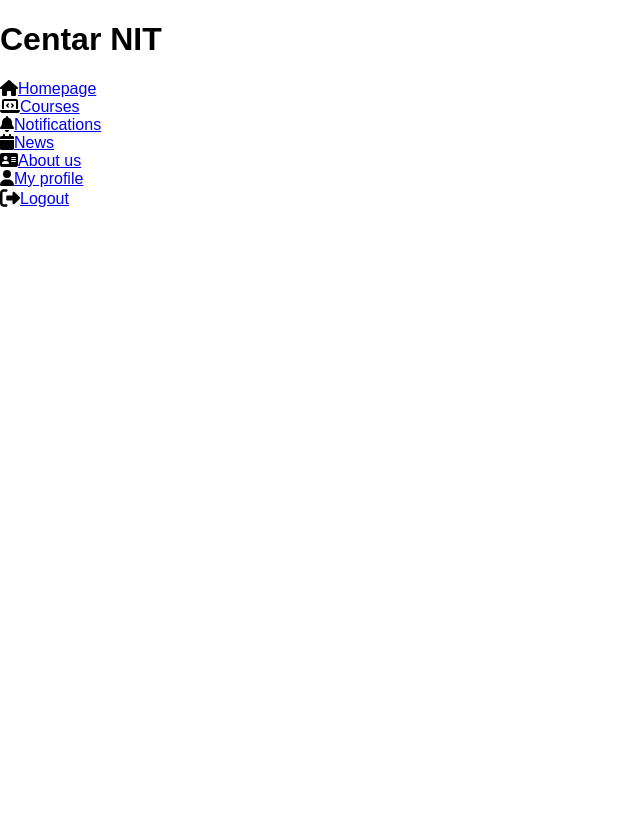
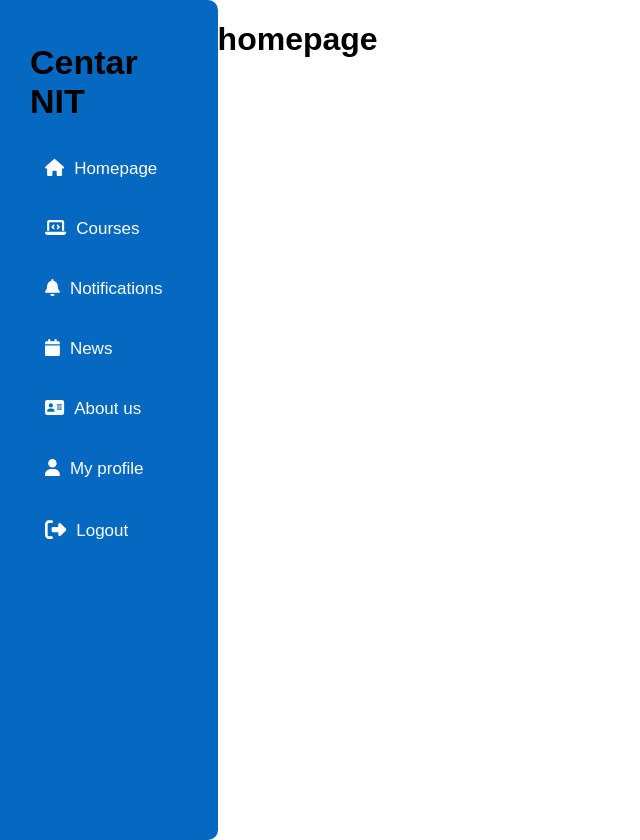
Before and after one commit to janajolovic/centar_nit, a React (Create React App) app: page / in a window 1280 px wide. Shown: the whole page, without its empty margins (0-640 px from the left). Before the commit the page ends 800 px from the top, so only its background shows below. Built offline with nearby package versions, Linux system fonts and the light colour scheme.

Commit message:
sidebar try

```diff
--- a/src/components/Homepage/Homepage.jsx
+++ b/src/components/Homepage/Homepage.jsx
@@ -1,10 +1,14 @@
 import React from "react";
 import Sidebar from "../Sidebar/Sidebar";
+import classes from "./Homepage.module.css"
 
 
 const Homepage = () => {
     return (
-        <Sidebar/>
+        <div className={classes.app}>
+            <Sidebar/>
+            <h1>homepage</h1>
+        </div>
     )
 }
 
--- /dev/null
+++ b/src/components/Homepage/Homepage.module.css
@@ -0,0 +1,4 @@
+.app {
+    display: flex;
+    height: 100vh;
+}
--- a/src/components/Sidebar/Sidebar.jsx
+++ b/src/components/Sidebar/Sidebar.jsx
@@ -1,38 +1,147 @@
-import React from "react";
+import React, { useState } from "react";
 import { Link } from "react-router-dom";
 import { FontAwesomeIcon } from "@fortawesome/react-fontawesome";
+import classes from "./Sidebar.module.css";
+
 const Sidebar = () => {
+  const [isHover, setIsHover] = useState(true);
   return (
-    <div>
+    <div className={classes.sidebar_container}>
+      {isHover ? (
+        <div className={classes.sidebar}>
           <h1 style={{ color: "black" }}>Centar NIT</h1>
-      <div>
+          <div
+            onClick={() => {
+              setIsHover(!isHover);
+            }}
+            className={classes.icons}
+          >
             <FontAwesomeIcon icon="fa-solid fa-house" />
             <Link to="/">Homepage</Link>
           </div>
-      <div>
+          <div
+            onClick={() => {
+              setIsHover(!isHover);
+            }}
+            className={classes.icons}
+          >
             <FontAwesomeIcon icon="fa-solid fa-laptop-code" />
             <Link to="/">Courses</Link>
           </div>
-      <div>
+          <div
+            onClick={() => {
+              setIsHover(!isHover);
+            }}
+            className={classes.icons}
+          >
             <FontAwesomeIcon icon="fa-solid fa-bell" />
             <Link to="/">Notifications</Link>
           </div>
-      <div>
+          <div
+            onClick={() => {
+              setIsHover(!isHover);
+            }}
+            className={classes.icons}
+          >
             <FontAwesomeIcon icon="fa-solid fa-calendar" />
             <Link to="/">News</Link>
           </div>
-      <div>
+          <div
+            onClick={() => {
+              setIsHover(!isHover);
+            }}
+            className={classes.icons}
+          >
             <FontAwesomeIcon icon="fa-solid fa-address-card" />
             <Link to="/">About us</Link>
           </div>
-      <div>
+          <div
+            onClick={() => {
+              setIsHover(!isHover);
+            }}
+            className={classes.icons}
+          >
             <FontAwesomeIcon icon="fa-solid fa-user" />
             <Link to="/">My profile</Link>
           </div>
-      <div>
-        <FontAwesomeIcon icon={["fas", "fa-right-from-bracket"]} size="lg" />
+          <div
+            onClick={() => {
+              setIsHover(!isHover);
+            }}
+            className={classes.icons}
+          >
+            <FontAwesomeIcon
+              icon={["fas", "fa-right-from-bracket"]}
+              size="lg"
+            />
             <Link to="/">Logout</Link>
           </div>
+        </div>
+      ) : (
+        <div className={classes.sidebar_container_close}>
+          <div className={classes.sidebar}>
+            <div
+              onClick={() => {
+                setIsHover(!isHover);
+              }}
+              className={classes.icons_close}
+            >
+              <FontAwesomeIcon icon="fa-solid fa-house" />
+            </div>
+            <div
+              onClick={() => {
+                setIsHover(!isHover);
+              }}
+              className={classes.icons_close}
+            >
+              <FontAwesomeIcon icon="fa-solid fa-laptop-code" />
+            </div>
+            <div
+              onClick={() => {
+                setIsHover(!isHover);
+              }}
+              className={classes.icons_close}
+            >
+              <FontAwesomeIcon icon="fa-solid fa-bell" />
+            </div>
+            <div
+              onClick={() => {
+                setIsHover(!isHover);
+              }}
+              className={classes.icons_close}
+            >
+              <FontAwesomeIcon icon="fa-solid fa-calendar" />
+            </div>
+            <div
+              onClick={() => {
+                setIsHover(!isHover);
+              }}
+              className={classes.icons_close}
+            >
+              <FontAwesomeIcon icon="fa-solid fa-address-card" />
+            </div>
+            <div
+              onClick={() => {
+                setIsHover(!isHover);
+              }}
+              className={classes.icons_close}
+            >
+              <FontAwesomeIcon icon="fa-solid fa-user" />
+            </div>
+            <div
+              onClick={() => {
+                setIsHover(!isHover);
+              }}
+              className={classes.icons_close}
+            >
+              <FontAwesomeIcon
+                icon={["fas", "fa-right-from-bracket"]}
+                size="lg"
+              />
+            </div>
+          </div>
+        </div>
+      )}
     </div>
   );
 };
--- /dev/null
+++ b/src/components/Sidebar/Sidebar.module.css
@@ -0,0 +1,58 @@
+.sidebar_container {
+    height: 100%;
+    width: 17%;
+}
+
+.sidebar_container_close {
+    height: 100%;
+    width: 30%;
+}
+
+.sidebar_container_close > div {
+    display: flex;
+    align-items: center;
+    flex-direction: column;
+}
+
+.sidebar {
+    height: 100%;
+    background-color: #0568c1;
+    color: white;
+    padding: 20px;
+    font-size: 17px;
+    border-radius: 0px 10px 10px 0;
+}
+
+.icons {
+    margin: 10px ;
+    padding: 15px;
+    transition: 0.3s all ease-in-out;
+    border-radius: 10px;
+}
+
+.icons_close {
+    width: 20px;
+    margin: 10px;
+    padding: 15px;
+    transition: 0.3s all ease-in-out;
+    border-radius: 10px;
+}
+
+.sidebar a {
+    color: white;
+    margin-left: 10px;
+    text-decoration: none;
+}
+
+.sidebar div:hover {
+    background-color: white;
+    color: #0568c1;
+}
+
+.sidebar div:hover a {
+    color: #0568c1;
+}
+
+.sidebar h1 {
+    margin-left: 10px;
+}
```
Also changed, not shown: src/library/fontawesome.js (+0 -7 lines), src/components/Homepage/Homepage.css (deleted), src/components/Sidebar/Sidebar.css (deleted). Lines whose indentation alone changed are shown as unchanged.
